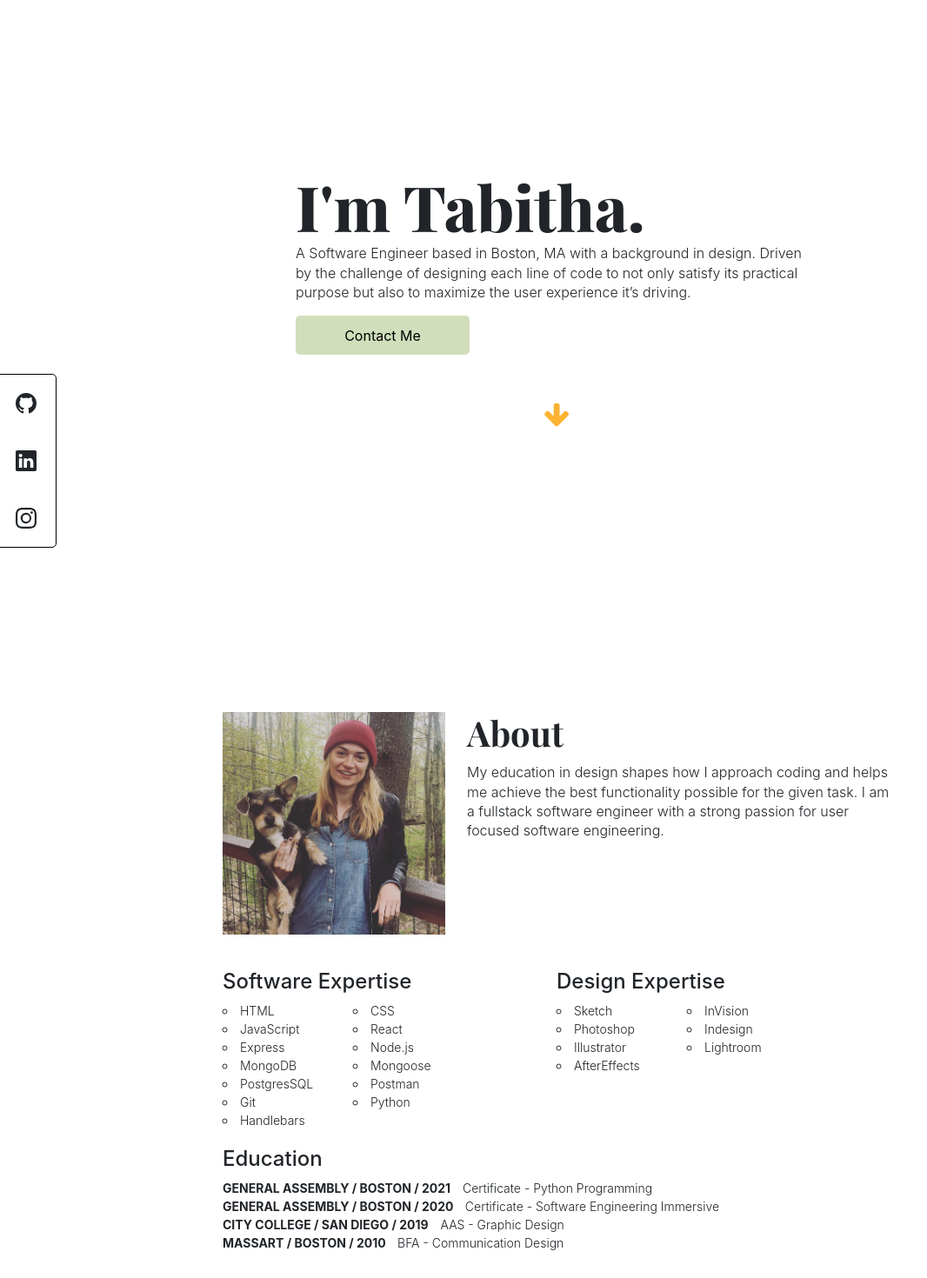
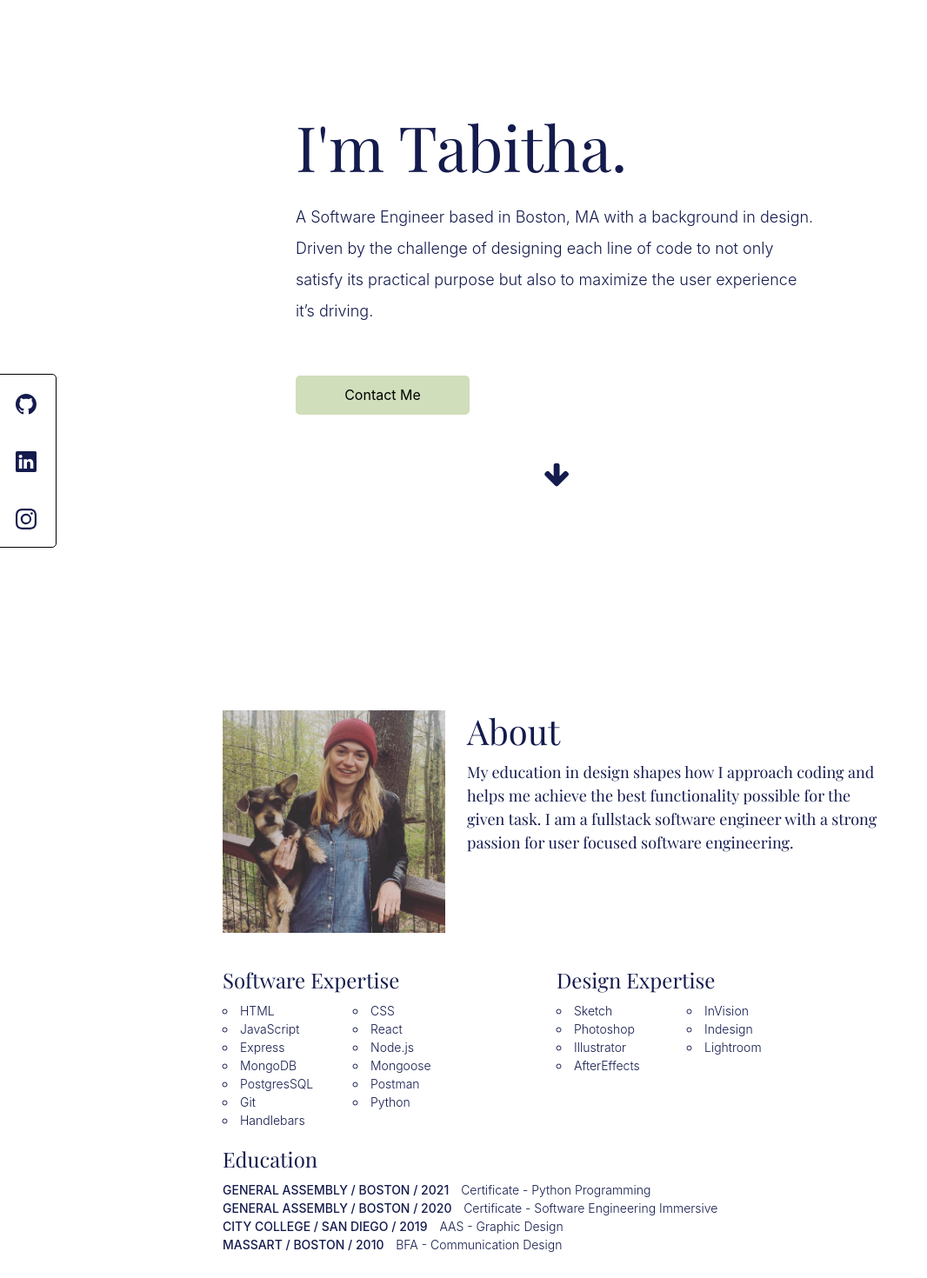
Before and after one commit to TabithaMaud/portfolio, a React (Create React App) app: page / in a window 1280 px wide. Shown: the part 140-1610 px from the top of the page at 87% size, without its empty margins (0-1066 px from the left). Built offline with nearby package versions, Linux system fonts and the light colour scheme; a web font is replaced by a local one.

Commit message:
complete styling for version1 of portfolio

```diff
--- a/src/App.css
+++ b/src/App.css
@@ -5,7 +5,6 @@
 :root {
 	--mainFont: 'Playfair Display', serif;
 	--secondFont: 'Open Sans', sans-serif;
-	--orangeMain: #fcb332;
 	--greenMainLight: #d0debb;
 	--greenMainDark: #c0cdaa;
 	--darkBlueMain: #141b4d;
@@ -18,6 +17,14 @@ body {
 	border-bottom: 1px solid black;
 }
 
+h1,
+h2,
+h3,
+p,
+ul {
+	color: var(--darkBlueMain);
+}
+
 section {
 	min-height: 100vh;
 }
@@ -26,19 +33,18 @@ section h2 {
 	font-family: var(--mainFont);
 	text-align: center;
 	margin-bottom: 0;
-	font-weight: 700;
-	font-size: 2.5rem;
+	font-weight: 300;
+	font-size: 40px;
 }
 
 section p {
-	text-align: center;
 	line-height: 1.4;
 	margin-top: 0px;
 	font-weight: 300;
 }
 
 .arrow-stage {
-	color: var(--orangeMain);
+	color: var(--darkBlueMain);
 }
 
 .home > div {
--- a/src/components/About.css
+++ b/src/components/About.css
@@ -30,6 +30,8 @@
 .skills div h3 {
 	font-size: 24px;
 	margin-top: 20px;
+	font-family: var(--mainFont);
+	margin-bottom: 10px;
 }
 
 .about {
@@ -42,6 +44,13 @@
 	width: 100%;
 }
 
+.about .top div p {
+	font-family: var(--mainFont);
+	line-height: 1.5;
+	font-size: 18px;
+	/* font-weight: 200; */
+}
+
 .line-break {
 	height: 1px;
 	margin-top: 80px;
@@ -49,8 +58,17 @@
 }
 
 .education li p:first-child {
-	font-weight: 700;
+	font-weight: 500;
 }
+
+.edu h3 {
+	font-family: var(--mainFont);
+	margin-bottom: 10px;
+}
+/*
+.edu .education ul li p {
+	font-size: 12px;
+} */
 
 @media only screen and (min-width: 600px) {
 	.skills {
--- a/src/components/ContactMe.js
+++ b/src/components/ContactMe.js
@@ -10,7 +10,7 @@ function ContactMe(props) {
 				Whether you have an opportunity, question or just want to say hi.
 			</p>
 			<a className='button email' href='mailto:tabitha.m.@gmail.com'>
-				contact me
+				Contact Me
 			</a>
 		</section>
 	);
--- a/src/components/DesignProjects.css
+++ b/src/components/DesignProjects.css
@@ -18,17 +18,19 @@
 
 .design-project h3 {
 	font-size: 24px;
+	font-weight: 300;
 }
 
 .design-work h2 {
 	margin: 70px;
+	margin-bottom: 40px;
 }
 
 .carousel-indicators li {
 	width: 10px !important;
 	height: 10px !important;
 	border-radius: 100%;
-	background-color: black !important;
+	background-color: rgba(0, 0, 0, 0.3) !important;
 	margin-top: 10px;
 	margin-bottom: -100px;
 }
--- a/src/components/InfoTab.css
+++ b/src/components/InfoTab.css
@@ -11,4 +11,9 @@
 	flex-direction: column;
 	align-items: center;
 	justify-content: space-around;
+	background-color: rgba(255, 255, 255, 0.7);
 }
+
+.info-tab a svg {
+	fill: var(--darkBlueMain);
+}
--- a/src/components/InfoTab.js
+++ b/src/components/InfoTab.js
@@ -5,9 +5,24 @@ import { Github, Linkedin, Instagram } from 'react-bootstrap-icons';
 function InfoTab(props) {
 	return (
 		<div className='info-tab'>
-			<Github size={24} />
-			<Linkedin size={24} />
-			<Instagram size={24} />
+			<a
+				href='https://github.com/TabithaMaud/'
+				target='_blank'
+				rel='noreferrer'>
+				<Github size={24} />
+			</a>
+			<a
+				href='https://www.linkedin.com/in/tabitha-perry/'
+				target='_blank'
+				rel='noreferrer'>
+				<Linkedin size={24} />
+			</a>{' '}
+			<a
+				href='https://www.instagram.com/tabitha_maud/'
+				target='_blank'
+				rel='noreferrer'>
+				<Instagram size={24} />
+			</a>
 		</div>
 	);
 }
--- a/src/components/Landing.css
+++ b/src/components/Landing.css
@@ -4,7 +4,6 @@
 	justify-content: center;
 	text-align: center;
 	min-height: 100vh;
-	background-color: FCFCFC;
 }
 
 .landing div {
@@ -14,9 +13,14 @@
 
 .landing h1 {
 	font-family: var(--mainFont);
-	font-weight: 800;
-	font-size: 3.5em;
-	margin: 0px;
+	font-weight: 300;
+	font-size: 60px;
+	margin: 0 0 20px 0;
+}
+
+.landing p {
+	line-height: 2;
+	font-size: 18px;
 }
 
 .landing button {
@@ -25,6 +29,7 @@
 	border-radius: 5px;
 	height: 45px;
 	width: 200px;
+	margin-top: 40px;
 }
 
 .landing button:hover {
@@ -46,6 +51,7 @@
 
 .fa-arrow-down:hover {
 	cursor: pointer;
+	color: var(--darkBlueMain) !important;
 }
 
 .bounce-1 {
--- a/src/components/NavBar/HamburgerMenu.css
+++ b/src/components/NavBar/HamburgerMenu.css
@@ -2,7 +2,6 @@
 	width: 35px;
 	height: 35px;
 	position: fixed;
-	top: 8px;
 	right: 20px;
 	display: flex;
 	justify-content: space-around;
--- a/src/components/NavBar/NavBar.css
+++ b/src/components/NavBar/NavBar.css
@@ -11,7 +11,7 @@
 	align-items: center;
 	padding-left: 30px;
 	padding-right: 30px;
-	background-color: white;
+	background-color: rgba(255, 255, 255, 0.9);
 }
 
 nav ul li:hover {
@@ -32,15 +32,12 @@ nav ul li:hover {
 
 .logo a img {
 	height: 40px;
+	cursor: pointer;
+	opacity: 70%;
 }
 
 .logo a {
 	border: none;
-}
-
-.logo a img:hover {
-	cursor: pointer;
-	opacity: 70%;
 }
 
 .nav-bar-open {
--- a/src/components/Projects.css
+++ b/src/components/Projects.css
@@ -10,8 +10,7 @@
 .project h3 {
 	margin-bottom: 5px;
 	font-size: 24px;
-	font-weight: 700;
-	/* margin-top: 10px; */
+	font-weight: 300;
 }
 
 .tech-list {
@@ -22,7 +21,8 @@
 }
 
 .work h2 {
-	margin-bottom: 50px;
+	font-size: 40px;
+	margin-bottom: 20px;
 }
 
 .project-links {
@@ -40,6 +40,12 @@
 	padding: 0 7px;
 	font-size: 12px;
 	font-weight: 600;
+}
+
+.project-links a:hover {
+	color: var(--greenMainLight);
+	border: 1px solid var(--greenMainLight);
+	text-decoration: none;
 }
 .project-links a:first-child {
 	margin-left: 20px;
```
Also changed, not shown: src/components/About.js (+0 -7 lines).
